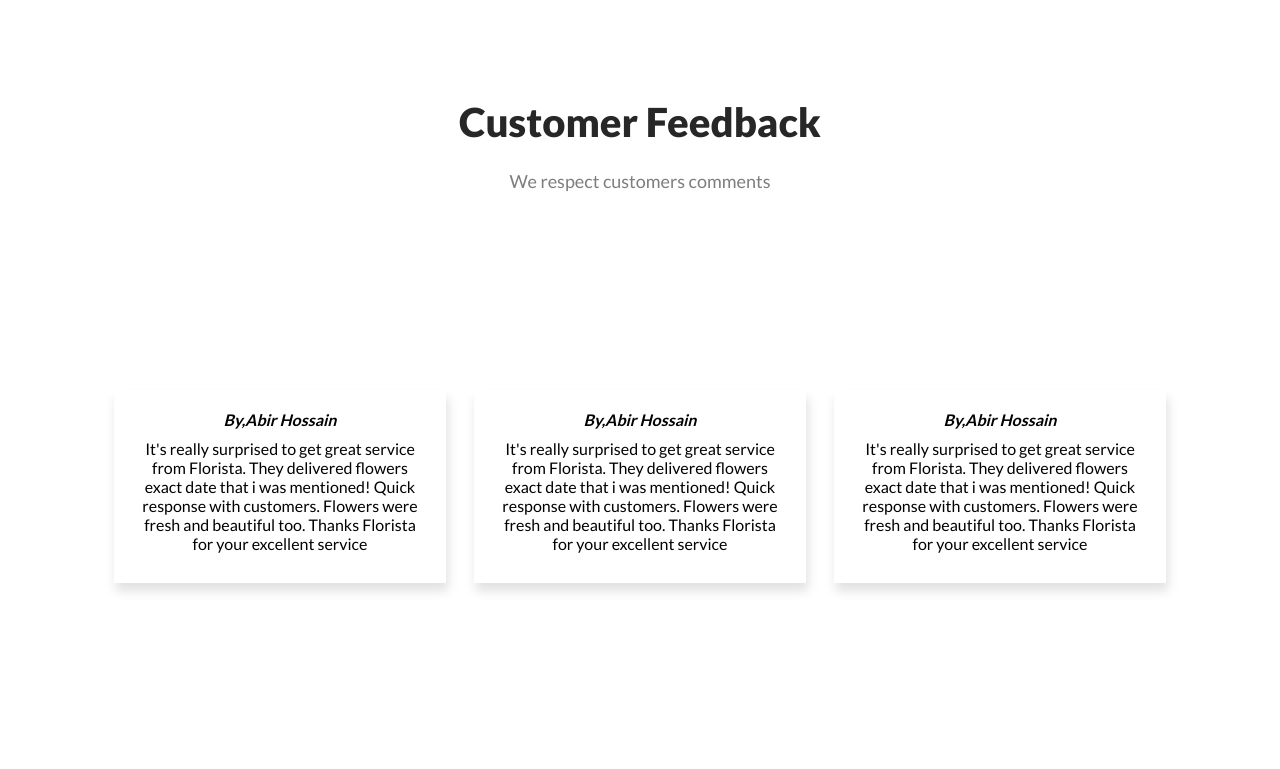
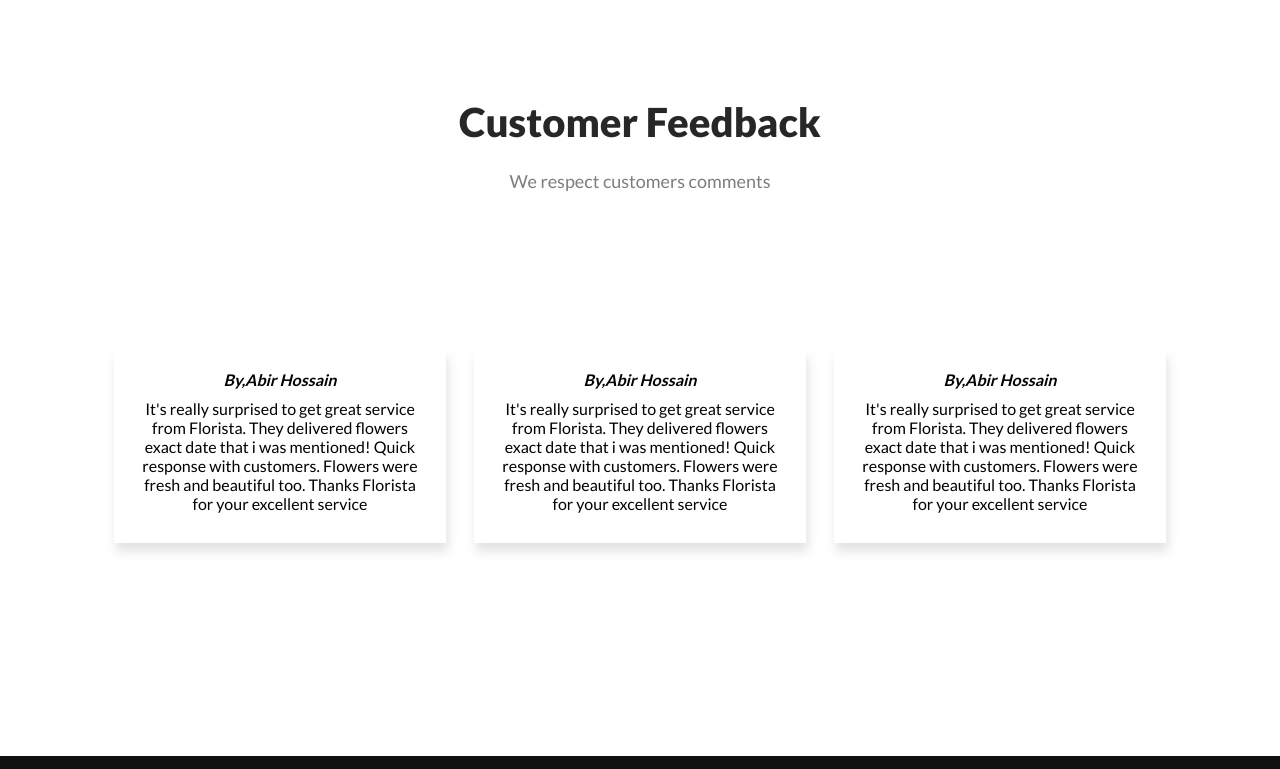
Before and after one commit to hossainAbirr/flower-shop-assignment, a plain HTML site: page index.html in a window 1280 px wide. Shown: the part 3011-3780 px from the top of the page. Drawn offline with Linux system fonts and the light colour scheme.

Commit message:
margin fixing

```diff
--- a/style.css
+++ b/style.css
@@ -210,12 +210,12 @@ body {
 }
 /* customer feedback section  */
 .customer-feedback-section {
-  margin: 100px 100px;
+  margin: 70px 100px;
   text-align: center;
 }
 .feedback-container {
   display: flex;
-  height: 70vh;
+  height: 60vh;
   align-items: center;
   justify-content: space-around;
 }
```
